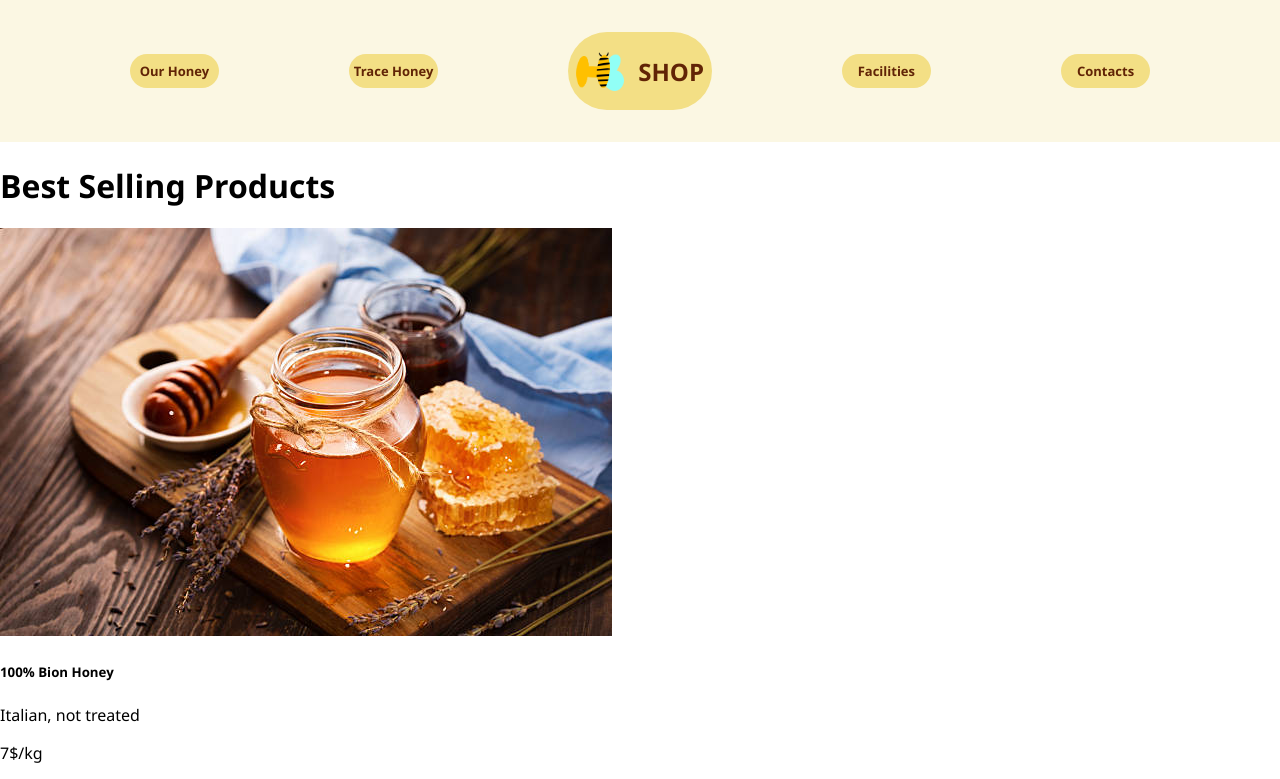
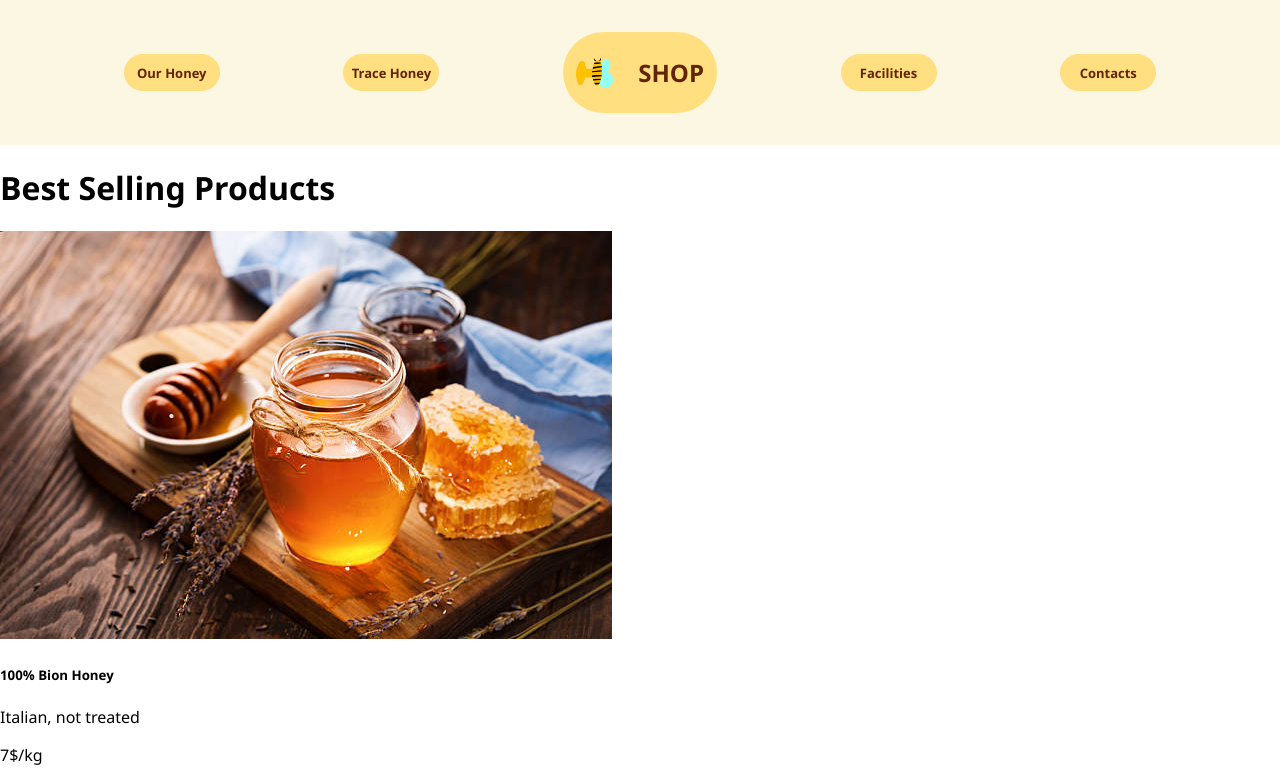
Before and after one commit to ZairaStra/M2S2G3_esercitazione, a plain HTML site: page index.html in a window 1280 px wide. Shown: the top 779 px of the page. Drawn offline with Linux system fonts and the light colour scheme.

Commit message:
header completo

```diff
--- a/assets/css/style.css
+++ b/assets/css/style.css
@@ -22,9 +22,9 @@ ul {
 }
 ul li {
   list-style-type: none;
-  padding: 0.5rem 0.3rem;
+  padding: 0.6rem 0.5rem;
   width: 5rem;
-  background-color: #f3df85;
+  background-color: #ffdf7f;
   border-radius: 3rem;
   color: #612406;
   text-align: center;
@@ -36,10 +36,11 @@ ul li {
   display: flex;
   justify-content: space-between;
   align-items: center;
-  padding: 1.2rem 0.5rem;
+  padding-block: 1.5rem;
+  padding-inline: 0.8rem;
   width: 8rem;
   font-size: x-large;
 }
 li img {
-  width: 3rem;
+  width: 2.3rem;
 }
```
